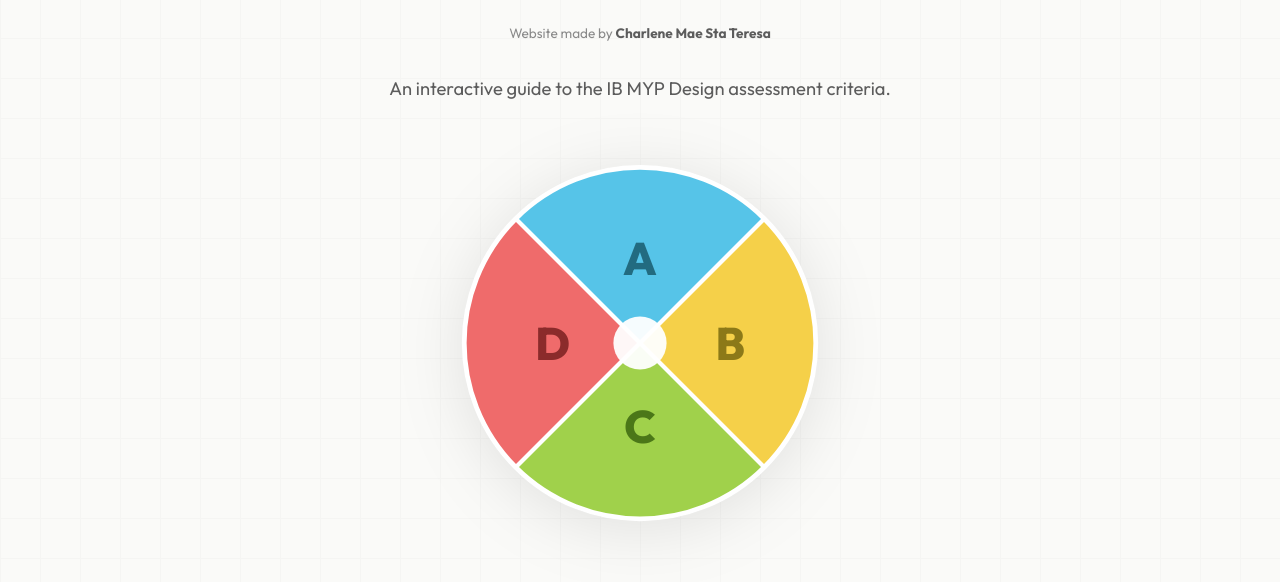
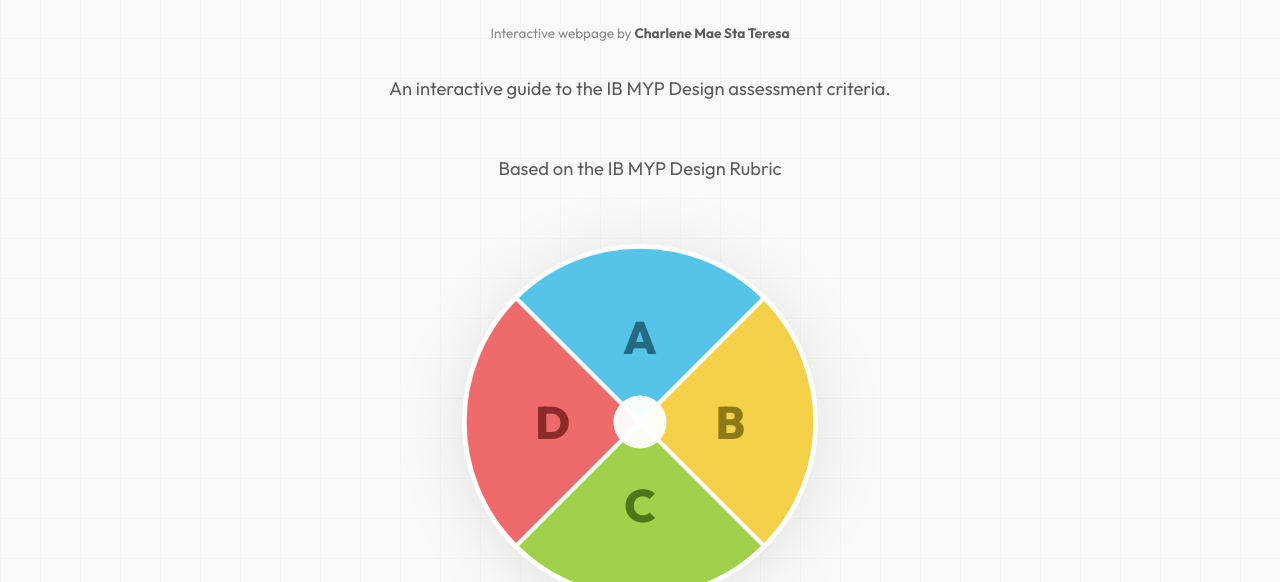
Before and after one commit to cha-ai/mypdesign-rubric, a plain HTML site: page index.html in a window 1280 px wide. Shown: the part 202-784 px from the top of the page. Drawn offline with Linux system fonts and the light colour scheme.

Commit message:
Update index.html

```diff
--- a/index.html
+++ b/index.html
@@ -971,8 +971,10 @@ footer {
 <!-- HERO -->
 <section class="hero" id="home">
   <h1 class="fade-in" style="font-size:clamp(2rem,5vw,3.2rem);margin-bottom:4px;">MYP Design Rubric</h1>
-  <p class="fade-in stagger-1" style="font-size:0.85rem;color:var(--text-muted);margin-bottom:4px;">Website made by <strong style="color:var(--text-secondary);">Charlene Mae Sta Teresa</strong></p>
+  <p class="fade-in stagger-1" style="font-size:0.85rem;color:var(--text-muted);margin-bottom:4px;">Interactive webpage by <strong style="color:var(--text-secondary);">Charlene Mae Sta Teresa</strong></p>
   <p class="fade-in stagger-1" style="margin-bottom:24px;">An interactive guide to the IB MYP Design assessment criteria.</p>
+  <p class="fade-in stagger-1" style="margin-bottom:24px;">Based on the IB MYP Design Rubric</p>
+
 
   <!-- Design Cycle Wheel -->
   <div class="fade-in stagger-2" style="position:relative;width:min(380px,80vw);height:min(380px,80vw);margin:0 auto;">
```
